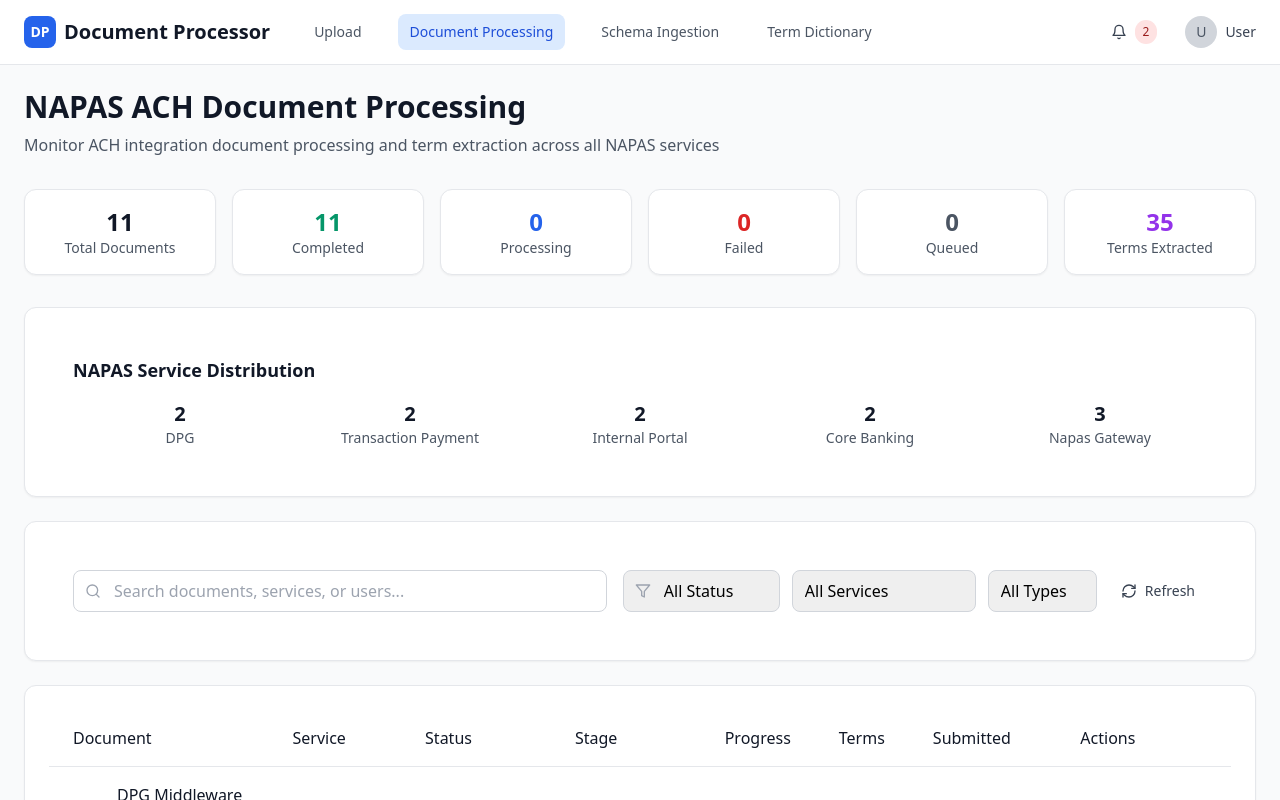
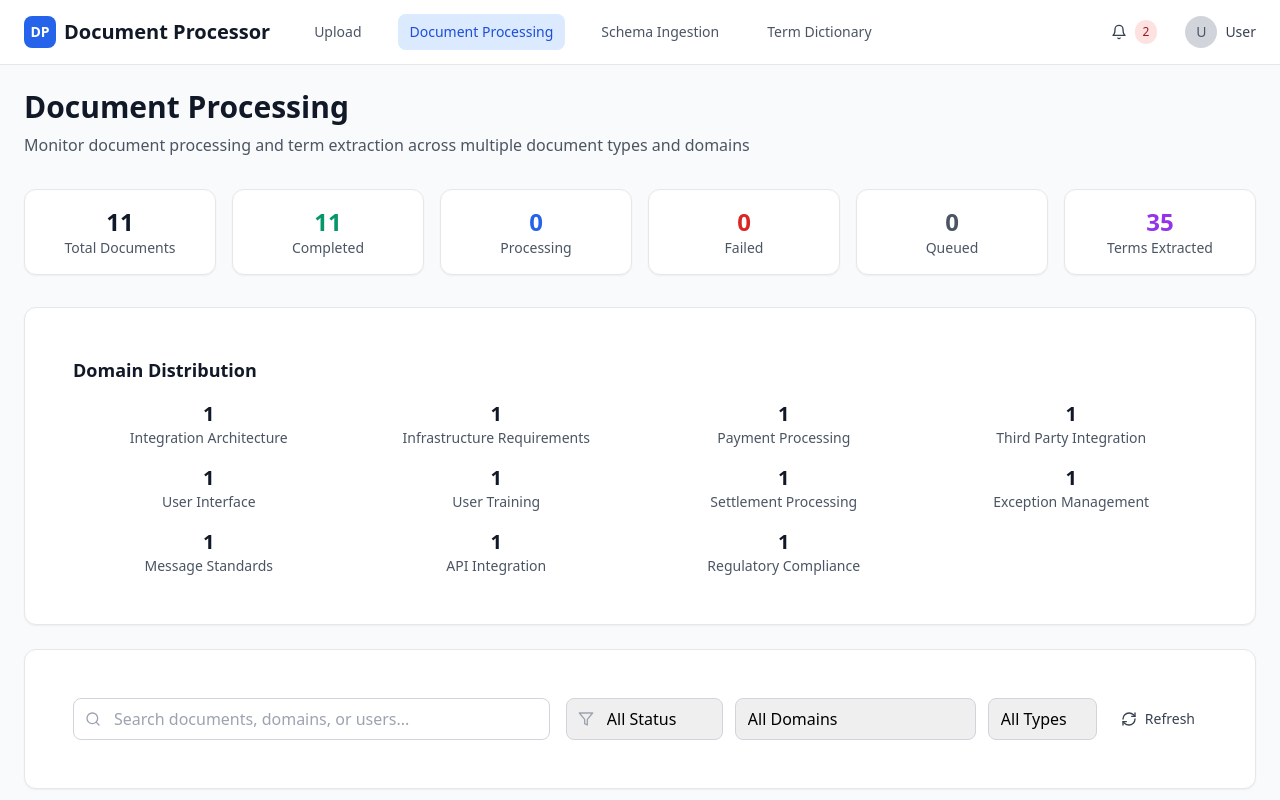
Before and after one commit to xWyvernPx/document-lineage, a React (Vite) app: page / in a window 1280 px wide. Both pictures are taken after a click on the button "Document Processing". Shown: the top 800 px of the page. Built offline with nearby package versions, Linux system fonts and the light colour scheme.

Commit message:
Update Document Processing to be Generic Multi-Type System

```diff
--- a/src/features/async-processing/components/ProcessingDashboard.tsx
+++ b/src/features/async-processing/components/ProcessingDashboard.tsx
@@ -40,7 +40,6 @@ interface ProcessingJob {
   error?: string;
   size: number;
   currentStage?: 'upload' | 'classification' | 'enrichment' | 'review' | 'completed';
-  service?: string;
   domain?: string;
   documentType?: string;
 }
@@ -62,7 +61,6 @@ const convertNapasToJobs = (): ProcessingJob[] => {
     size: doc.size,
     currentStage: doc.status === 'completed' ? 'completed' :
                  doc.status === 'processing' ? 'enrichment' : 'upload',
-    service: doc.service,
     domain: doc.classification.domain,
     documentType: doc.type
   }));
@@ -82,13 +80,13 @@ export function ProcessingDocument({
   const [jobs, setJobs] = useState<ProcessingJob[]>(convertNapasToJobs());
   const [searchQuery, setSearchQuery] = useState('');
   const [statusFilter, setStatusFilter] = useState('all');
-  const [serviceFilter, setServiceFilter] = useState('all');
   const [typeFilter, setTypeFilter] = useState('all');
+  const [domainFilter, setDomainFilter] = useState('all');
   const [isRefreshing, setIsRefreshing] = useState(false);
   const intervalRef = useRef<NodeJS.Timeout | null>(null);
 
-  // Get unique services and types for filters
-  const services = Array.from(new Set(jobs.map(job => job.service).filter(Boolean)));
+  // Get unique domains and types for filters
+  const domains = Array.from(new Set(jobs.map(job => job.domain).filter(Boolean)));
   const documentTypes = Array.from(new Set(jobs.map(job => job.documentType).filter(Boolean)));
 
   // Simulate real-time updates with proper cleanup
@@ -125,11 +123,11 @@ export function ProcessingDocument({
   const filteredJobs = jobs.filter(job => {
     const matchesSearch = job.documentName.toLowerCase().includes(searchQuery.toLowerCase()) ||
                          job.submittedBy.toLowerCase().includes(searchQuery.toLowerCase()) ||
-                         (job.service && job.service.toLowerCase().includes(searchQuery.toLowerCase()));
+                         (job.domain && job.domain.toLowerCase().includes(searchQuery.toLowerCase()));
     const matchesStatus = statusFilter === 'all' || job.status === statusFilter;
-    const matchesService = serviceFilter === 'all' || job.service === serviceFilter;
     const matchesType = typeFilter === 'all' || job.documentType === typeFilter;
-    return matchesSearch && matchesStatus && matchesService && matchesType;
+    const matchesDomain = domainFilter === 'all' || job.domain === domainFilter;
+    return matchesSearch && matchesStatus && matchesType && matchesDomain;
   });
 
   const getStatusIcon = (status: ProcessingJob['status']) => {
@@ -192,20 +190,21 @@ export function ProcessingDocument({
     }
   };
 
-  const getServiceBadge = (service?: string) => {
-    if (!service) return null;
+  const getDocumentTypeBadge = (docType?: string) => {
+    if (!docType) return null;
 
-    const serviceColors: Record<string, string> = {
-      'DPG': 'bg-blue-100 text-blue-800',
-      'Transaction Payment': 'bg-emerald-100 text-emerald-800',
-      'Internal Portal': 'bg-purple-100 text-purple-800',
-      'Core Banking': 'bg-amber-100 text-amber-800',
-      'Napas Gateway': 'bg-red-100 text-red-800'
+    const typeColors: Record<string, string> = {
+      'Technical': 'bg-blue-100 text-blue-800',
+      'BRD': 'bg-emerald-100 text-emerald-800',
+      'Process': 'bg-purple-100 text-purple-800',
+      'SRS': 'bg-amber-100 text-amber-800',
+      'API': 'bg-red-100 text-red-800',
+      'Regulatory': 'bg-gray-100 text-gray-800'
     };
 
     return (
-      <span className={`inline-flex items-center px-2 py-1 rounded-full text-xs font-medium ${serviceColors[service] || 'bg-gray-100 text-gray-800'}`}>
-        {service}
+      <span className={`inline-flex items-center px-2 py-1 rounded-full text-xs font-medium ${typeColors[docType] || 'bg-gray-100 text-gray-800'}`}>
+        {docType}
       </span>
     );
   };
@@ -261,7 +260,10 @@ export function ProcessingDocument({
       failed: jobs.filter(j => j.status === 'failed').length,
       queued: jobs.filter(j => j.status === 'queued').length,
       totalTerms: jobs.reduce((sum, job) => sum + (job.extractedTerms || 0), 0),
-      serviceStats: stats.serviceBreakdown,
+      domainStats: domains.reduce((acc, domain) => {
+        acc[domain] = jobs.filter(job => job.domain === domain).length;
+        return acc;
+      }, {} as Record<string, number>),
       typeStats: stats.typeBreakdown
     };
   };
@@ -273,9 +275,9 @@ export function ProcessingDocument({
       <div className="max-w-7xl mx-auto">
         {/* Header */}
         <div className="mb-8">
-          <h1 className="text-3xl font-bold text-gray-900 mb-2">NAPAS ACH Document Processing</h1>
+          <h1 className="text-3xl font-bold text-gray-900 mb-2">Document Processing</h1>
           <p className="text-gray-600">
-            Monitor ACH integration document processing and term extraction across all NAPAS services
+            Monitor document processing and term extraction across multiple document types and domains
           </p>
         </div>
 
@@ -307,15 +309,15 @@ export function ProcessingDocument({
           </Card>
         </div>
 
-        {/* Service Breakdown */}
+        {/* Domain Breakdown */}
         <Card className="mb-6">
           <div className="p-6">
-            <h3 className="text-lg font-semibold text-gray-900 mb-4">NAPAS Service Distribution</h3>
-            <div className="grid grid-cols-2 md:grid-cols-5 gap-4">
-              {Object.entries(stats.serviceStats).map(([service, count]) => (
-                <div key={service} className="text-center">
+            <h3 className="text-lg font-semibold text-gray-900 mb-4">Domain Distribution</h3>
+            <div className="grid grid-cols-2 md:grid-cols-4 gap-4">
+              {Object.entries(stats.domainStats).map(([domain, count]) => (
+                <div key={domain} className="text-center">
                   <div className="text-xl font-bold text-gray-900">{count}</div>
-                  <div className="text-sm text-gray-600">{service}</div>
+                  <div className="text-sm text-gray-600">{domain}</div>
                 </div>
               ))}
             </div>
@@ -330,7 +332,7 @@ export function ProcessingDocument({
                 <Search className="absolute left-3 top-1/2 transform -translate-y-1/2 text-gray-400 w-4 h-4" />
                 <input
                   type="text"
-                  placeholder="Search documents, services, or users..."
+                  placeholder="Search documents, domains, or users..."
                   value={searchQuery}
                   onChange={(e) => setSearchQuery(e.target.value)}
                   className="w-full pl-10 pr-4 py-2 border border-gray-300 rounded-lg focus:ring-2 focus:ring-blue-500 focus:border-transparent"
@@ -355,13 +357,13 @@ export function ProcessingDocument({
                 </div>
 
                 <select
-                  value={serviceFilter}
-                  onChange={(e) => setServiceFilter(e.target.value)}
+                  value={domainFilter}
+                  onChange={(e) => setDomainFilter(e.target.value)}
                   className="px-3 py-2 border border-gray-300 rounded-lg focus:ring-2 focus:ring-blue-500 focus:border-transparent appearance-none"
                 >
-                  <option value="all">All Services</option>
-                  {services.map(service => (
-                    <option key={service} value={service}>{service}</option>
+                  <option value="all">All Domains</option>
+                  {domains.map(domain => (
+                    <option key={domain} value={domain}>{domain}</option>
                   ))}
                 </select>
 
@@ -397,7 +399,7 @@ export function ProcessingDocument({
               <thead>
                 <tr className="border-b border-gray-200">
                   <th className="text-left py-4 px-6 font-medium text-gray-900">Document</th>
-                  <th className="text-left py-4 px-6 font-medium text-gray-900">Service</th>
+                  <th className="text-left py-4 px-6 font-medium text-gray-900">Type</th>
                   <th className="text-left py-4 px-6 font-medium text-gray-900">Status</th>
                   <th className="text-left py-4 px-6 font-medium text-gray-900">Stage</th>
                   <th className="text-left py-4 px-6 font-medium text-gray-900">Progress</th>
@@ -432,7 +434,7 @@ export function ProcessingDocument({
                     </td>
 
                     <td className="py-4 px-6">
-                      {getServiceBadge(job.service)}
+                      {getDocumentTypeBadge(job.documentType)}
                     </td>
 
                     <td className="py-4 px-6">
@@ -567,7 +569,7 @@ export function ProcessingDocument({
               <FileText className="w-12 h-12 text-gray-400 mx-auto mb-4" />
               <h3 className="text-lg font-medium text-gray-900 mb-2">No documents found</h3>
               <p className="text-gray-500 mb-4">
-                {searchQuery || statusFilter !== 'all' || serviceFilter !== 'all' || typeFilter !== 'all'
+                {searchQuery || statusFilter !== 'all' || domainFilter !== 'all' || typeFilter !== 'all'
                   ? 'Try adjusting your search criteria or filters.'
                   : 'Upload documents to start processing'
                 }
--- a/src/features/async-processing/components/ResultViewer.tsx
+++ b/src/features/async-processing/components/ResultViewer.tsx
@@ -17,7 +17,6 @@ import {
   Calendar,
   CheckCircle,
   Upload,
-  Building,
   Tag
 } from 'lucide-react';
 import { Card } from '../../../components/Card';
@@ -55,7 +54,6 @@ interface ProcessingJob {
   submittedBy: string;
   completedAt: string;
   extractedTerms: number;
-  service?: string;
   domain?: string;
 }
 
@@ -241,21 +239,11 @@ export function ResultViewer({ job, onBack, onPublishComplete, onTermDictionary
                   <FileText className="w-4 h-4" />
                   <span>{job.type.toUpperCase()}</span>
                 </div>
-                {job.service && (
-                  <>
-                    <div className="flex items-center space-x-1">
-                      <Building className="w-4 h-4" />
-                      <span>{job.service}</span>
-                    </div>
-                  </>
-                )}
                 {job.domain && (
-                  <>
-                    <div className="flex items-center space-x-1">
-                      <Tag className="w-4 h-4" />
-                      <span>{job.domain}</span>
-                    </div>
-                  </>
+                  <div className="flex items-center space-x-1">
+                    <Tag className="w-4 h-4" />
+                    <span>{job.domain}</span>
+                  </div>
                 )}
                 <div className="flex items-center space-x-1">
                   <User className="w-4 h-4" />
```
